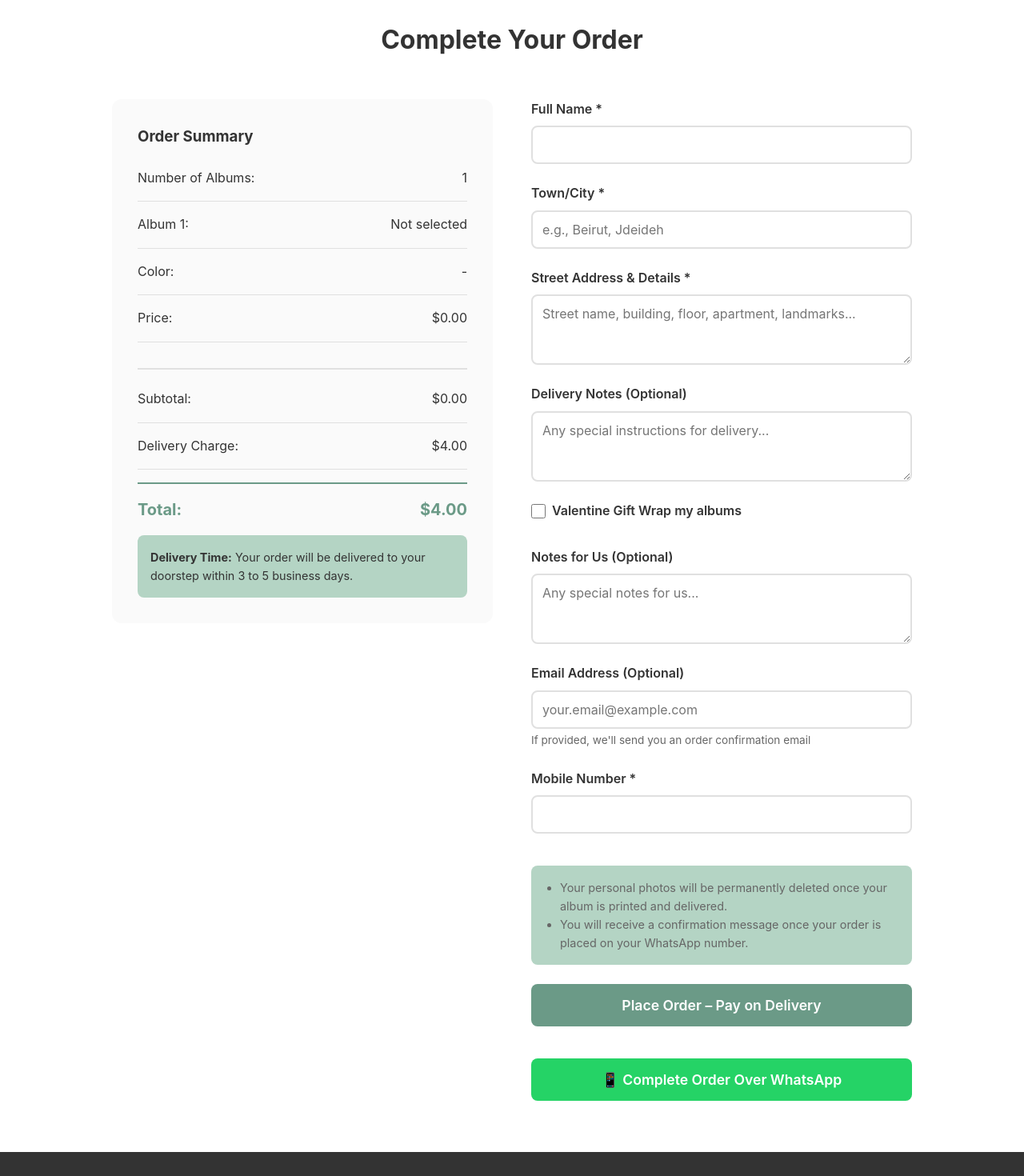
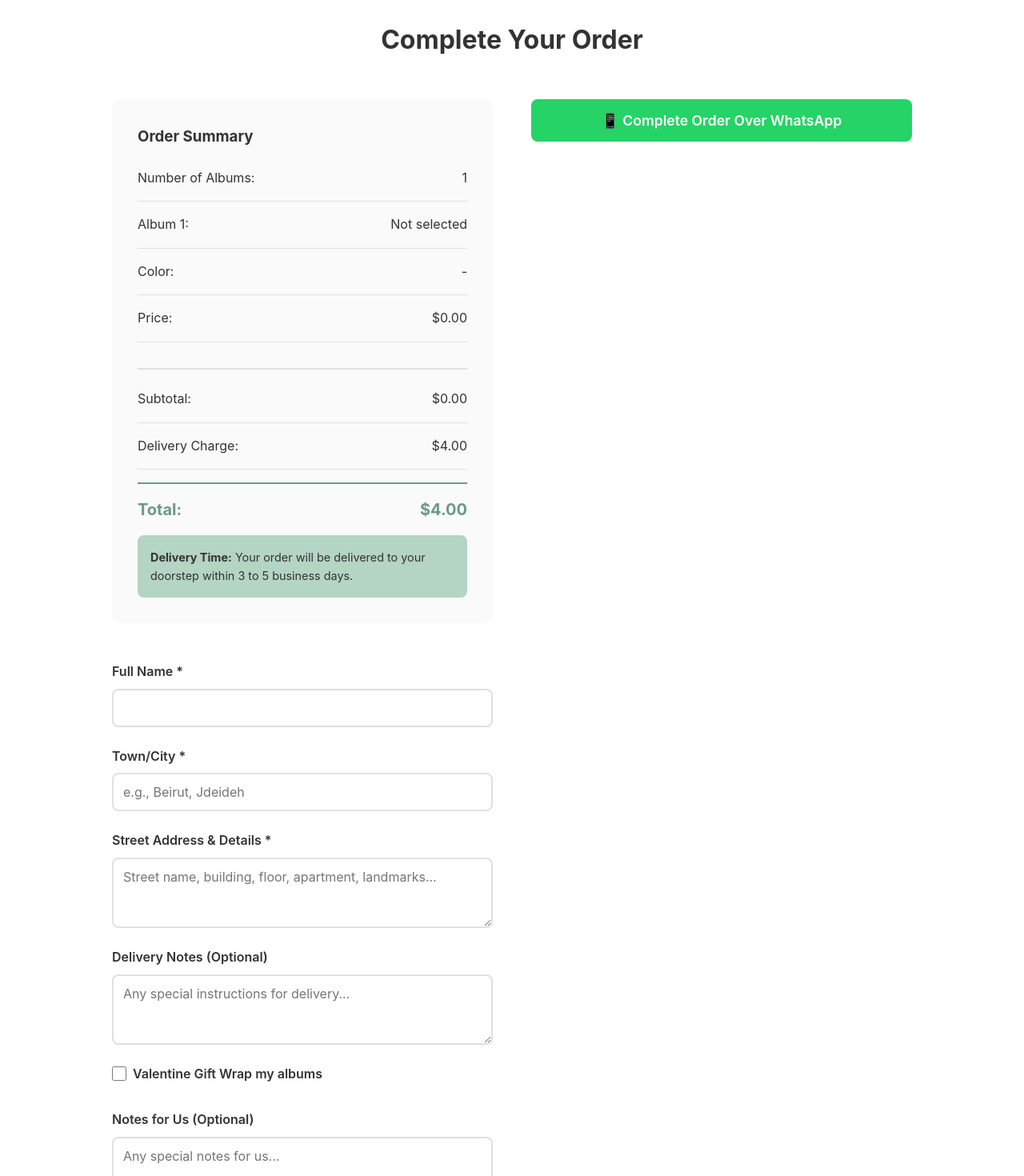
Before and after one commit to zahiallam-design/traces-landing-page, a React (Vite) app: page / in a window 1280 px wide. Shown: the part 2120-3590 px from the top of the page at 80% size. Built offline with nearby package versions, Linux system fonts and the light colour scheme; the HTML template or start-up script is replaced by a standard one.

Commit message:
Update build fix

```diff
--- a/src/components/OrderForm.jsx
+++ b/src/components/OrderForm.jsx
@@ -109,40 +109,25 @@ function OrderForm({
     // Add country code if missing (Lebanon: 961)
     const fullNumber = cleanNumber.startsWith('961') ? cleanNumber : `961${cleanNumber}`;
 
-    // Format WhatsApp message with template
+    // Format WhatsApp message with blank template (no pre-filled data)
     let message = '*Order*\n';
-
-    // Add album details
-    albums.forEach((album, index) => {
-      message += `\nAlbum #${index + 1}:\n`;
-      message += `- Size (52 or 100 photos): ${album.selectedAlbum?.size || '___'}\n`;
-      message += `- Color (Grey or Green): ${album.selectedColor ? album.selectedColor.charAt(0).toUpperCase() + album.selectedColor.slice(1) : '___'}\n`;
-      message += `- Cover: `;
-
-      if (album.cover?.type === 'image') {
-        message += `Image\n`;
-        message += `    - If image please send it to us, it will be cropped to a square to fit the cover format\n`;
-      } else if (album.cover?.type === 'text') {
-        message += `Text\n`;
-        message += `    - Text: ${album.cover.title || '___'}\n`;
-        message += `    - Text color (grey or red): ${album.cover.color ? album.cover.color.charAt(0).toUpperCase() + album.cover.color.slice(1) : '___'}\n`;
-      } else {
-        message += `(text or image): ___\n`;
-        message += `    - If image please send it to us, it will be cropped to a square to fit the cover format\n`;
-        message += `    - If text please write it down:\n`;
-        message += `        - Text: ___\n`;
-        message += `        - Text color (grey or red): ___\n`;
-      }
-    });
+    message += `Album #:\n`;
+    message += `- Size (52 or 100 photos): \n`;
+    message += `- Color (Grey or Green): \n`;
+    message += `- Cover: (text or image)\n`;
+    message += `    - If image please send it to us, it will be cropped to a square to fit the cover format\n`;
+    message += `    - If text please write it down:\n`;
+    message += `        - Text:\n`;
+    message += `        - Text color (grey or red):\n`;
 
     message += `\n*Delivery info*\n`;
-    message += `Full name: ${formData.fullName || '___'}\n`;
-    message += `Town city: ${formData.deliveryTown || '___'}\n`;
-    message += `Street address: ${formData.deliveryAddress || '___'}\n`;
-    message += `Any notes for delivery (optional): ${deliveryNotes || '___'}\n`;
-    message += `Any notes for us (optional): ${notesForUs || '___'}\n`;
-    message += `Email address (optional): ${formData.email || '___'}\n`;
-    message += `Phone number: ${formData.mobileNumber || '___'}\n`;
+    message += `Full name: \n`;
+    message += `Town city:\n`;
+    message += `Street address: \n`;
+    message += `Any notes for delivery (optional):\n`;
+    message += `Any notes for us (optional):\n`;
+    message += `Email address (optional):\n`;
+    message += `Phone number: \n`;
 
     message += `\n*Notes from us*\n`;
     message += `Make sure to send the photos in HD to maintain quality.\n`;
@@ -201,6 +186,22 @@ function OrderForm({
               </div>
             </div>
           )}
+          <div style={{ marginBottom: '1.5rem', textAlign: 'center' }}>
+            <button
+              type="button"
+              onClick={handleWhatsAppOrder}
+              className="btn btn-secondary btn-large"
+              style={{ backgroundColor: '#25D366', color: 'white', border: 'none' }}
+              onMouseEnter={(e) => {
+                e.target.style.backgroundColor = '#20BA5A';
+              }}
+              onMouseLeave={(e) => {
+                e.target.style.backgroundColor = '#25D366';
+              }}
+            >
+              📱 Complete Order Over WhatsApp
+            </button>
+          </div>
           <form className="order-form-form" onSubmit={handleSubmit}>
             <div className="form-group">
               <label htmlFor="full-name">Full Name *</label>
@@ -350,20 +351,6 @@ function OrderForm({
             >
               {isSubmitting ? 'Submitting Order...' : 'Place Order – Pay on Delivery'}
             </button>
-            <button
-              type="button"
-              onClick={handleWhatsAppOrder}
-              className="btn btn-secondary btn-large"
-              style={{ marginTop: '1rem', backgroundColor: '#25D366', color: 'white', border: 'none' }}
-              onMouseEnter={(e) => {
-                e.target.style.backgroundColor = '#20BA5A';
-              }}
-              onMouseLeave={(e) => {
-                e.target.style.backgroundColor = '#25D366';
-              }}
-            >
-              📱 Complete Order Over WhatsApp
-            </button>
             {isUploadInProgress && (
               <div style={{ marginTop: '0.5rem', textAlign: 'center' }}>
                 <p style={{ fontSize: '0.9rem', color: 'var(--text-light)', fontStyle: 'italic', marginBottom: '0.5rem' }}>
```
